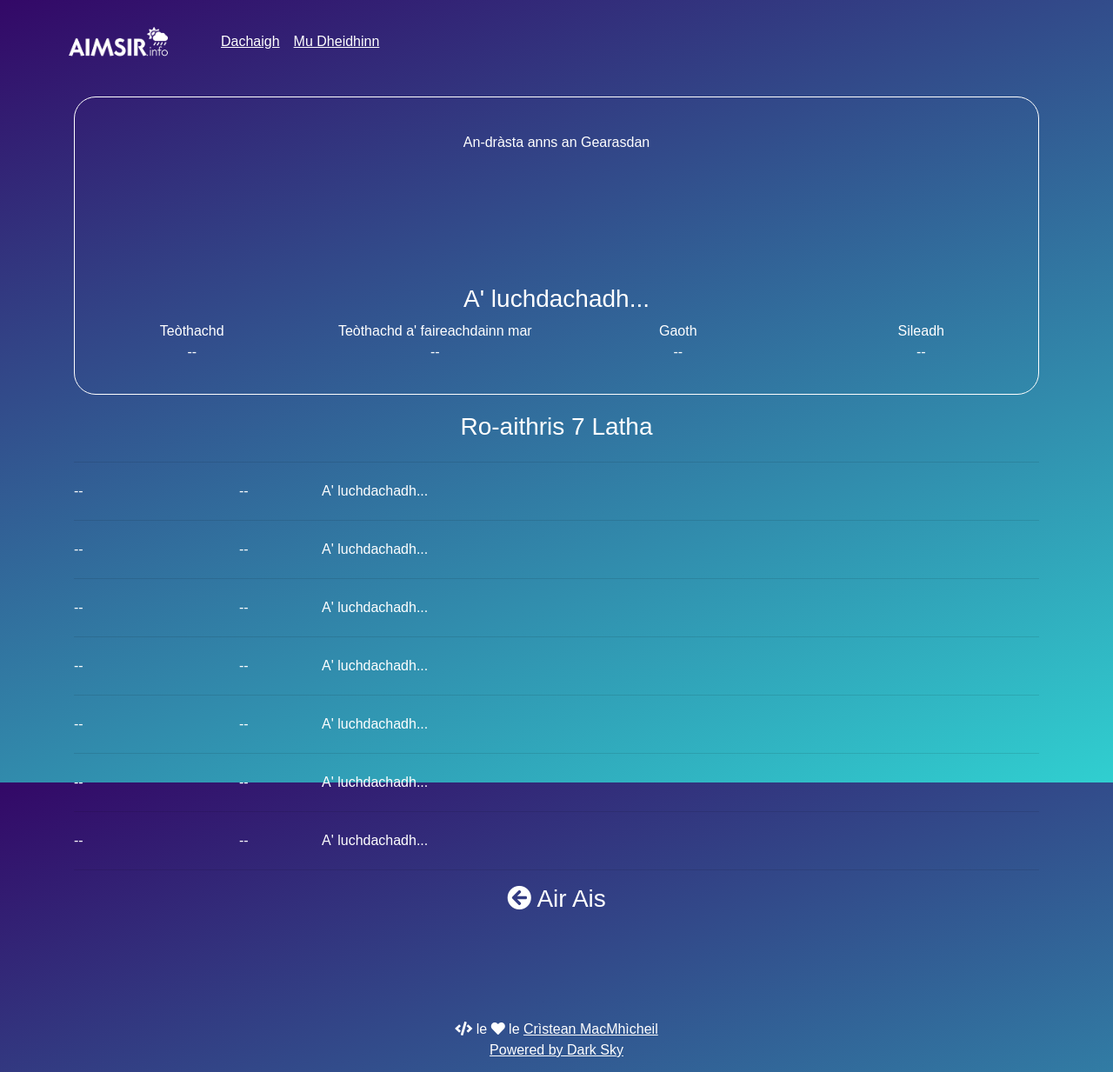
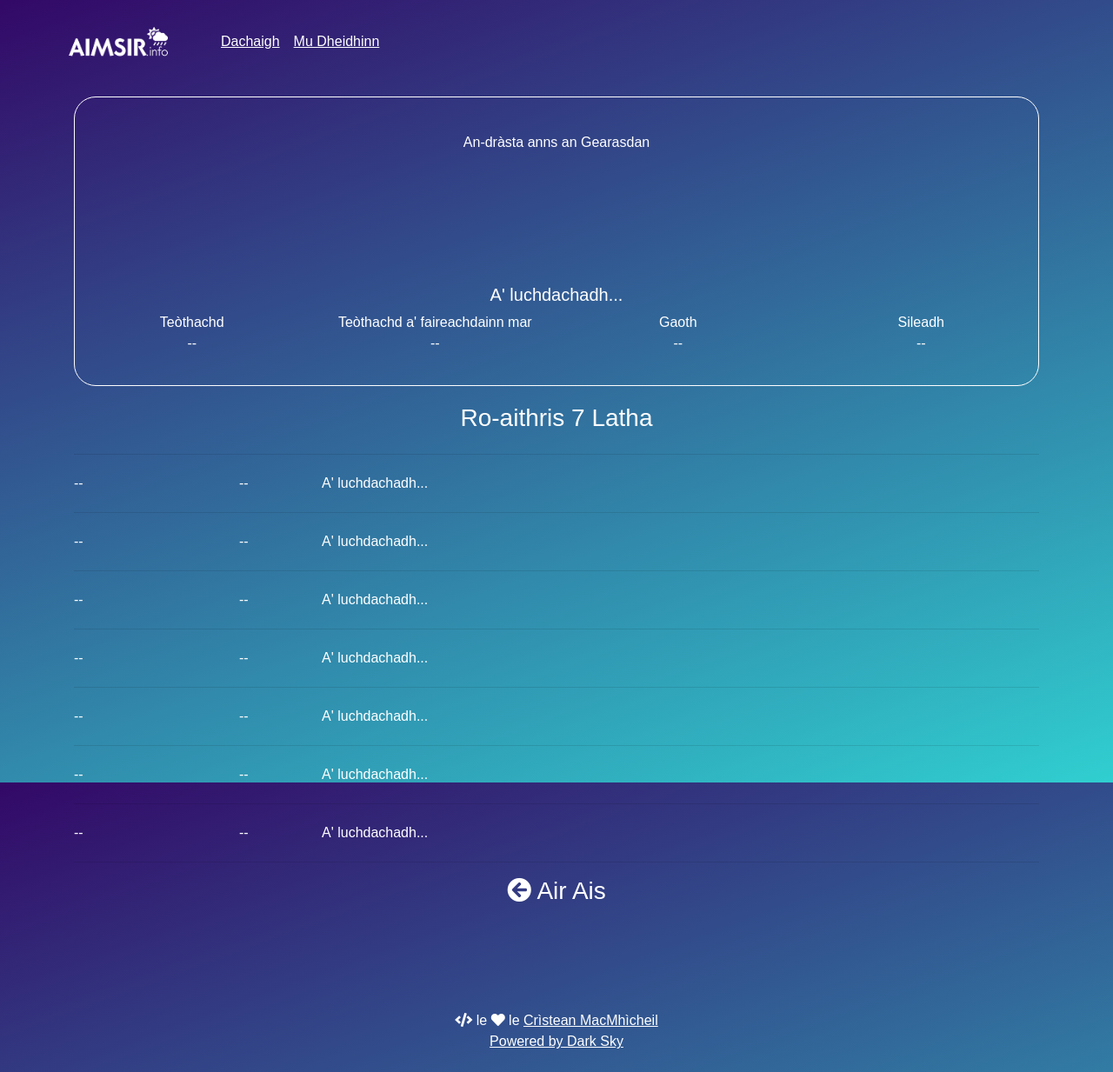
Before and after one commit to angeidheal/aimsir, a Jekyll site: the page built from baile/an-gearasdan.html, in a window 1280 px wide. Shown: the whole page at 87% size. Built offline with Jekyll 4.4.1, drawn with Linux system fonts in a browser that asks for light colours; nearby versions of some CDN libraries; a script that is not in the unit is left out.

Commit message:
Update an-gearasdan.html

```diff
--- a/baile/an-gearasdan.html
+++ b/baile/an-gearasdan.html
@@ -15,7 +15,7 @@
     </div>
     <div class="row">
       <div class="col-md-12">
-        <h3 class="current-summary">A' luchdachadh...</h3>
+        <h5 class="current-summary">A' luchdachadh...</h5>
       </div>
     </div>
     <div class="row">
```
